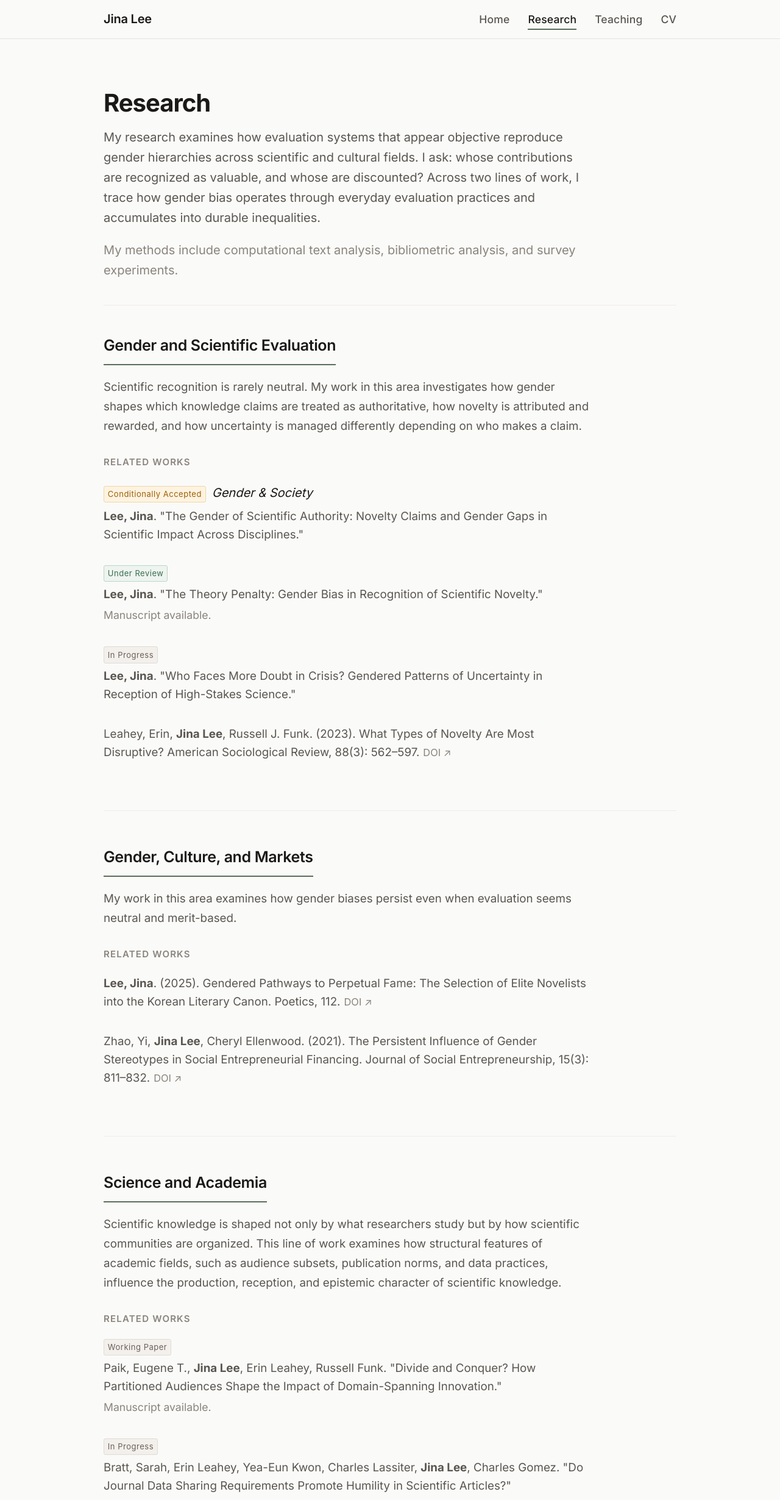
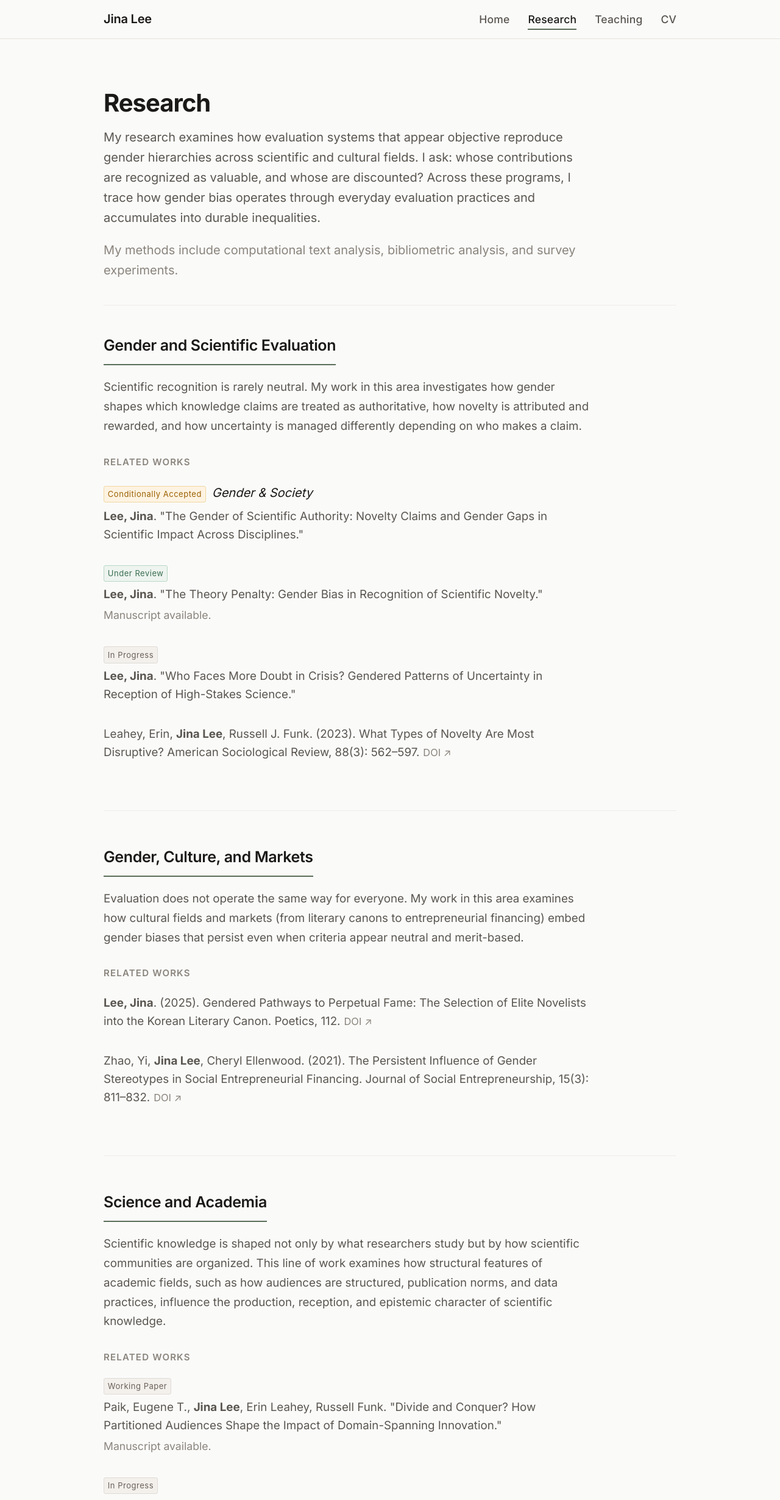
Before and after one commit to JinaLee-soc/jinalee-soc, a Next.js app: page /research in a window 1280 px wide. Shown: the top 2460 px of the page at 61% size. Built offline with nearby package versions, Linux system fonts and the light colour scheme.

Commit message:
Update research page intro and strand overviews
Co-Authored-By: Claude Sonnet 4.6 <noreply@anthropic.com>

```diff
--- a/src/content/research.ts
+++ b/src/content/research.ts
@@ -15,7 +15,7 @@ export interface ResearchPublication {
 }
 
 export const researchIntro = {
-  summary: `My research examines how evaluation systems that appear objective reproduce gender hierarchies across scientific and cultural fields. I ask: whose contributions are recognized as valuable, and whose are discounted? Across two lines of work, I trace how gender bias operates through everyday evaluation practices and accumulates into durable inequalities.`,
+  summary: `My research examines how evaluation systems that appear objective reproduce gender hierarchies across scientific and cultural fields. I ask: whose contributions are recognized as valuable, and whose are discounted? Across these programs, I trace how gender bias operates through everyday evaluation practices and accumulates into durable inequalities.`,
   methods: `My methods include computational text analysis, bibliometric analysis, and survey experiments.`,
 }
 
@@ -58,7 +58,7 @@ export const researchPrograms: ResearchProgram[] = [
   {
     id: 'cultural-evaluation',
     title: 'Gender, Culture, and Markets',
-    overview: `My work in this area examines how gender biases persist even when evaluation seems neutral and merit-based.`,
+    overview: `Evaluation does not operate the same way for everyone. My work in this area examines how cultural fields and markets (from literary canons to entrepreneurial financing) embed gender biases that persist even when criteria appear neutral and merit-based.`,
     keyQuestions: [
       'How do canonization processes in literature and culture embed and reproduce gender hierarchies?',
       'How does critical recognition operate differently for men and women writers?',
@@ -82,7 +82,7 @@ export const researchPrograms: ResearchProgram[] = [
   {
     id: 'science-and-academia',
     title: 'Science and Academia',
-    overview: `Scientific knowledge is shaped not only by what researchers study but by how scientific communities are organized. This line of work examines how structural features of academic fields, such as audience subsets, publication norms, and data practices, influence the production, reception, and epistemic character of scientific knowledge.`,
+    overview: `Scientific knowledge is shaped not only by what researchers study but by how scientific communities are organized. This line of work examines how structural features of academic fields, such as how audiences are structured, publication norms, and data practices, influence the production, reception, and epistemic character of scientific knowledge.`,
     keyQuestions: [
       'How does audience structure shape the impact of domain-spanning innovation?',
       'How do editorial and data sharing requirements shape the epistemic character of scientific articles?',
```
